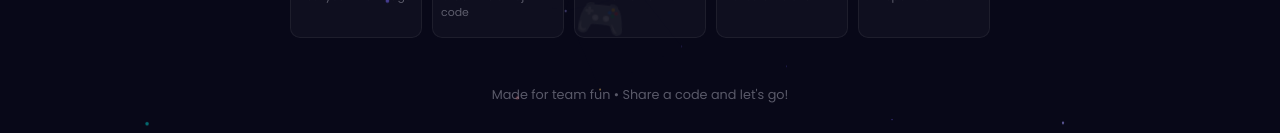
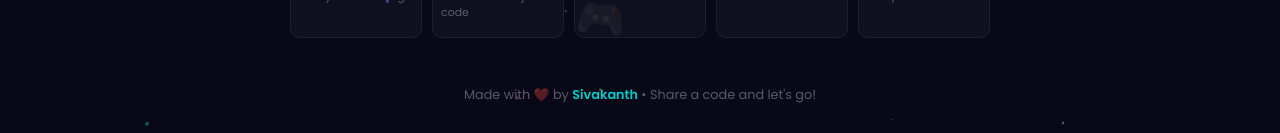
Before and after one commit to sivakanthb/gamio, a website: page public/index.html in a window 1280 px wide. Shown: the part 718-851 px from the top of the page. Drawn offline with nearby package versions, Linux system fonts and the light colour scheme; no server answers.

Commit message:
Add Sivakanth credit to footer

```diff
--- a/public/index.html
+++ b/public/index.html
@@ -97,7 +97,7 @@
           </div>
         </div>
 
-        <p class="home-footer">Made for team fun • Share a code and let's go!</p>
+        <p class="home-footer">Made with ❤️ by <a href="https://sivakanth.vercel.app" target="_blank" style="color:var(--teal);text-decoration:none;font-weight:600">Sivakanth</a> • Share a code and let's go!</p>
       </div>
     </div>
 
```
